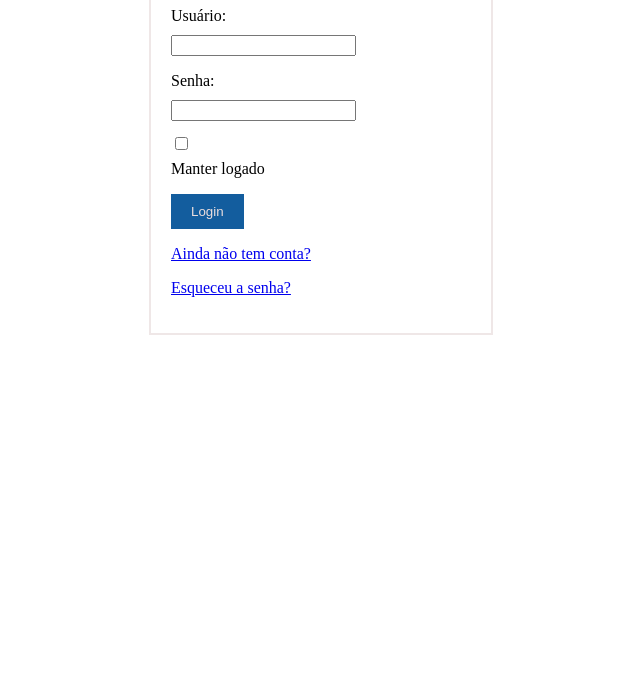
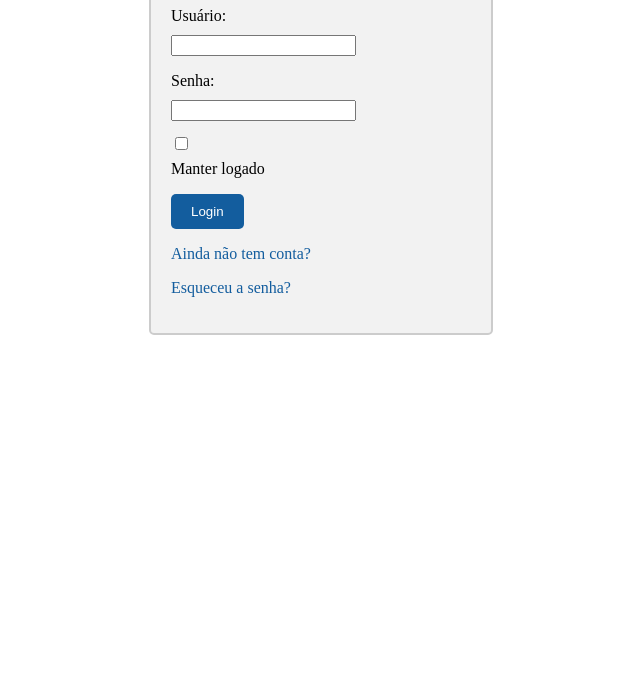
Before and after one commit to robertadev/Formulario, a plain HTML site: page Index.html in a window 1280 px wide. Shown: the part 103-800 px from the top of the page, without its empty margins (319-959 px from the left). Drawn offline with Linux system fonts and the light colour scheme.

Commit message:
Alterações aparência e funcionalidades

```diff
--- a/Index.html
+++ b/Index.html
@@ -1,14 +1,13 @@
 <!DOCTYPE html>
 <html>
 <head>
-<meta charset=utf-8 />
+    <meta charset="utf-8" />
     <meta name="viewport" content="width=device-width, initial-scale=1.0">
     <link rel="stylesheet" type="text/css" href="Styles.css">
-
     <title>Formulário de Login</title>
 </head>
 <body>
-<form method="#" action="#URL">
+    <form method="POST" action="seu_script_de_processamento.php">
         <h1>Login</h1>
         <p>
             <label for="nome_login">Usuário: </label>
@@ -23,9 +22,9 @@
                 <input type="checkbox" name="manterlogado" value="sim" /> Manter logado
             </label>
         </p>
-<p> <button type="submit" >Login</button> </p>
-<p> <a href="#URL">Ainda não tem conta?</a></p>
-<p> <a href="#URL">Esqueceu a senha?</a></p>
+        <p><button type="submit">Login</button></p>
+        <p><a href="#URL">Ainda não tem conta?</a></p>
+        <p><a href="#URL">Esqueceu a senha?</a></p>
     </form>
 </body>
 </html>
--- a/Styles.css
+++ b/Styles.css
@@ -1,22 +1,36 @@
 /* Estilos para o formulário */
 form {
-    border: 2px solid #efe7e7; /* Adiciona uma borda de 2px com a cor cinza (#ccc) */
-    padding: 20px; /* Adiciona espaço interno ao redor do formulário */
-    width: 300px; /* Define a largura do formulário */
-    margin: 0 auto; /* Centraliza o formulário na página */
+  border: 2px solid #ccc;
+  padding: 20px;
+  width: 300px;
+  margin: 0 auto;
+  background-color: #f2f2f2; /* Adicione uma cor de fundo */
+  border-radius: 5px; /* Adicione cantos arredondados */
 }
 
 /* Estilos para os rótulos e campos de entrada */
 label, input {
-    display: block; /* Coloca cada rótulo e campo de entrada em uma nova linha */
-    margin-bottom: 10px; /* Adiciona espaço entre eles */
+  display: block;
+  margin-bottom: 10px;
 }
 
 /* Estilos para o botão de login */
 button {
-    background-color: #135d9e; /* Cor de fundo azul */
-    color: #ebdede; /* Cor do texto branca */
-    padding: 10px 20px; /* Espaçamento interno do botão */
-    border: none; /* Remove a borda do botão */
-    cursor: pointer; /* Altera o cursor ao passar o mouse sobre o botão */
+  background-color: #135d9e;
+  color: #ffffff;
+  padding: 10px 20px;
+  border: none;
+  border-radius: 5px; /* Adicione cantos arredondados */
+  cursor: pointer;
 }
+
+/* Estilos para os links */
+a {
+  text-decoration: none; /* Remova a sublinhado dos links */
+  color: #135d9e; /* Defina a cor do link */
+}
+
+/* Estilos para links quando passar o mouse sobre eles */
+a:hover {
+  text-decoration: underline; /* Adicione um sublinhado ao passar o mouse */
+}
```
Lines whose indentation alone changed are shown as unchanged.
